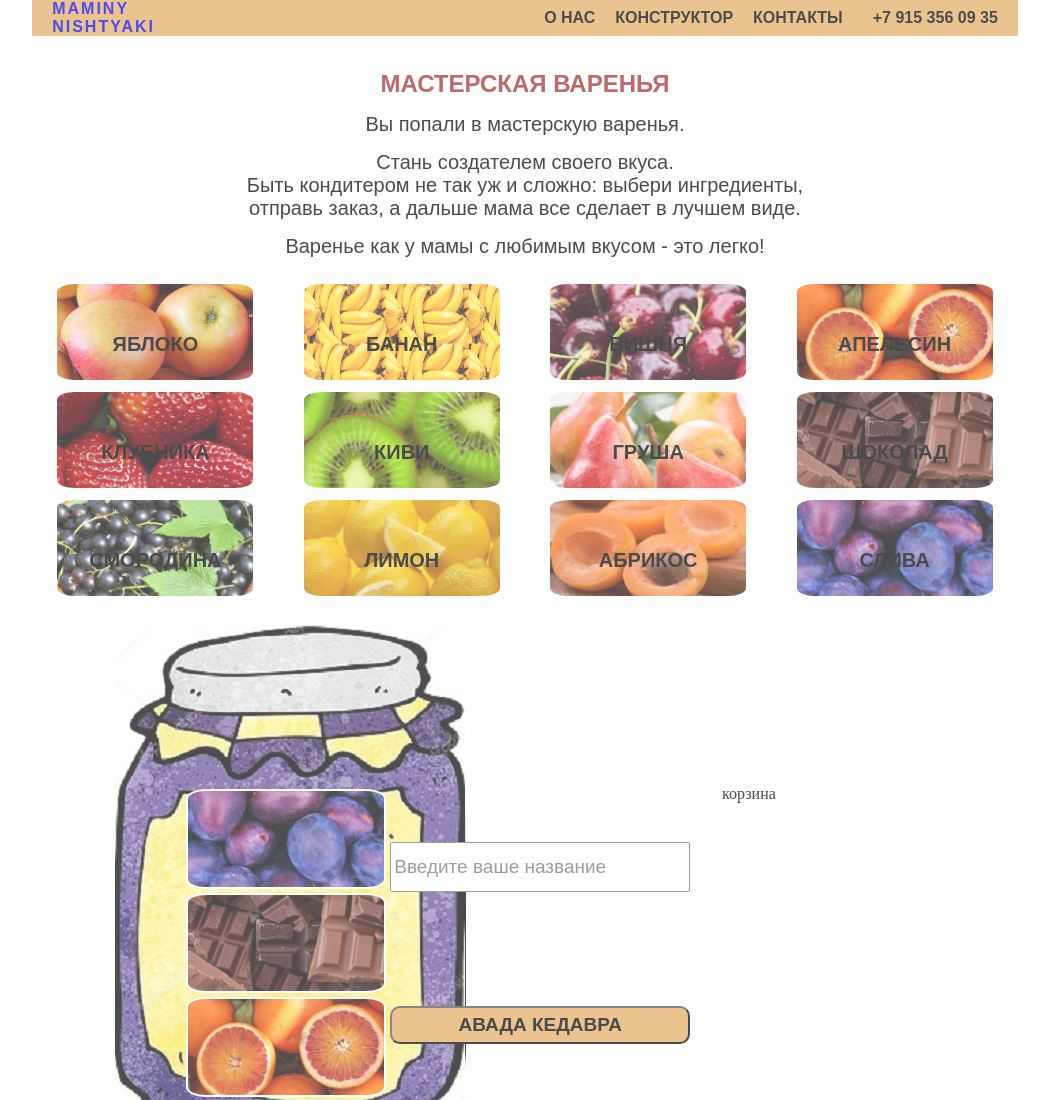
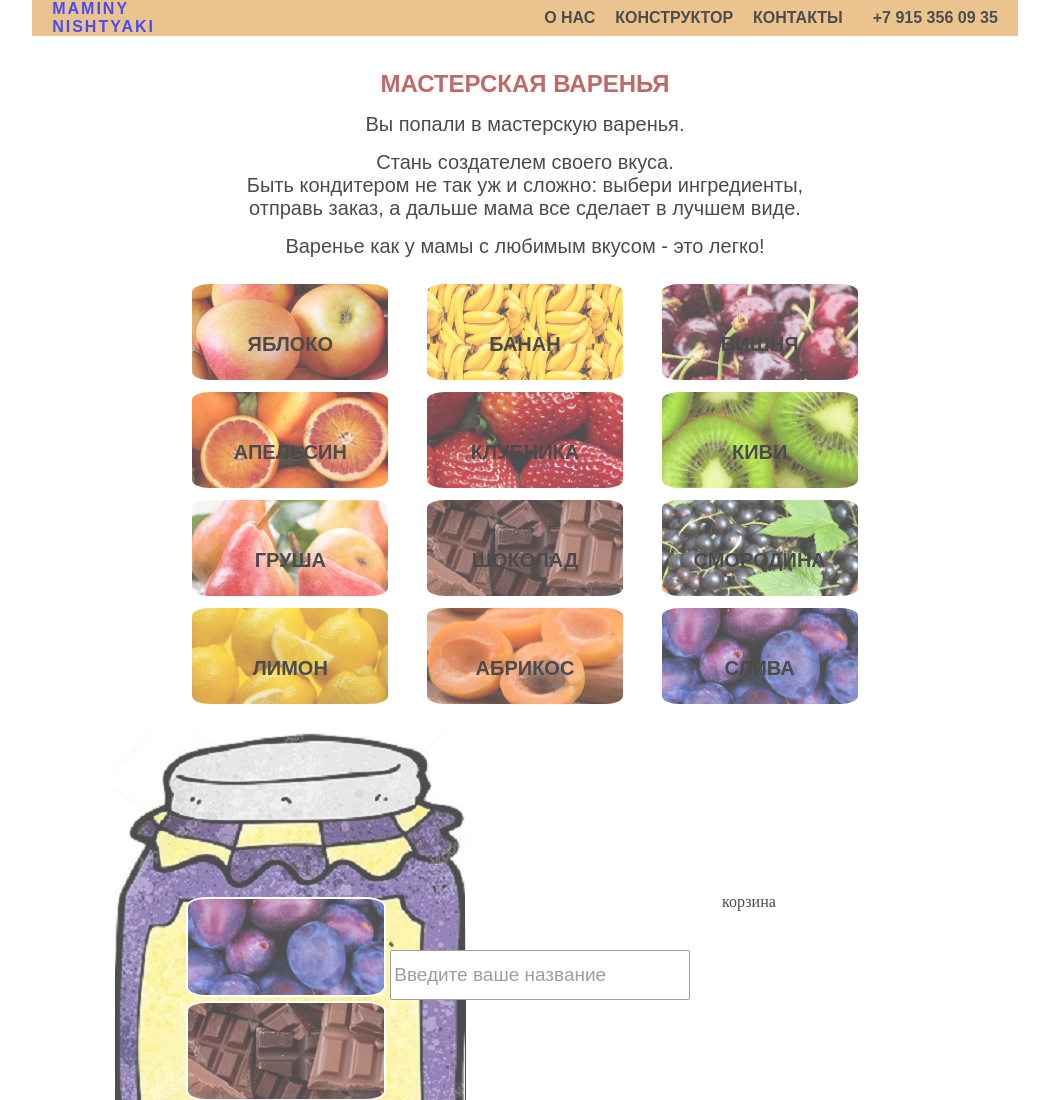
Before and after one commit to irina-sav/jam_constructor, a PHP site: page / in a window 1280 px wide. Shown: the part 30-1130 px from the top of the page, without its empty margins (115-1164 px from the left). Run offline with PHP 8.4, Linux system fonts and the light colour scheme.

Commit message:
width of filter wrapper was changed

```diff
--- a/css/styles.css
+++ b/css/styles.css
@@ -104,7 +104,7 @@ h1 {
   flex-wrap: wrap;
   display: flex;
   padding: 20px 0 123px;
-  width: 77%;
+  width: 55%;
   margin: 0 auto;
   flex-wrap: wrap;
   justify-content: space-around;
```
